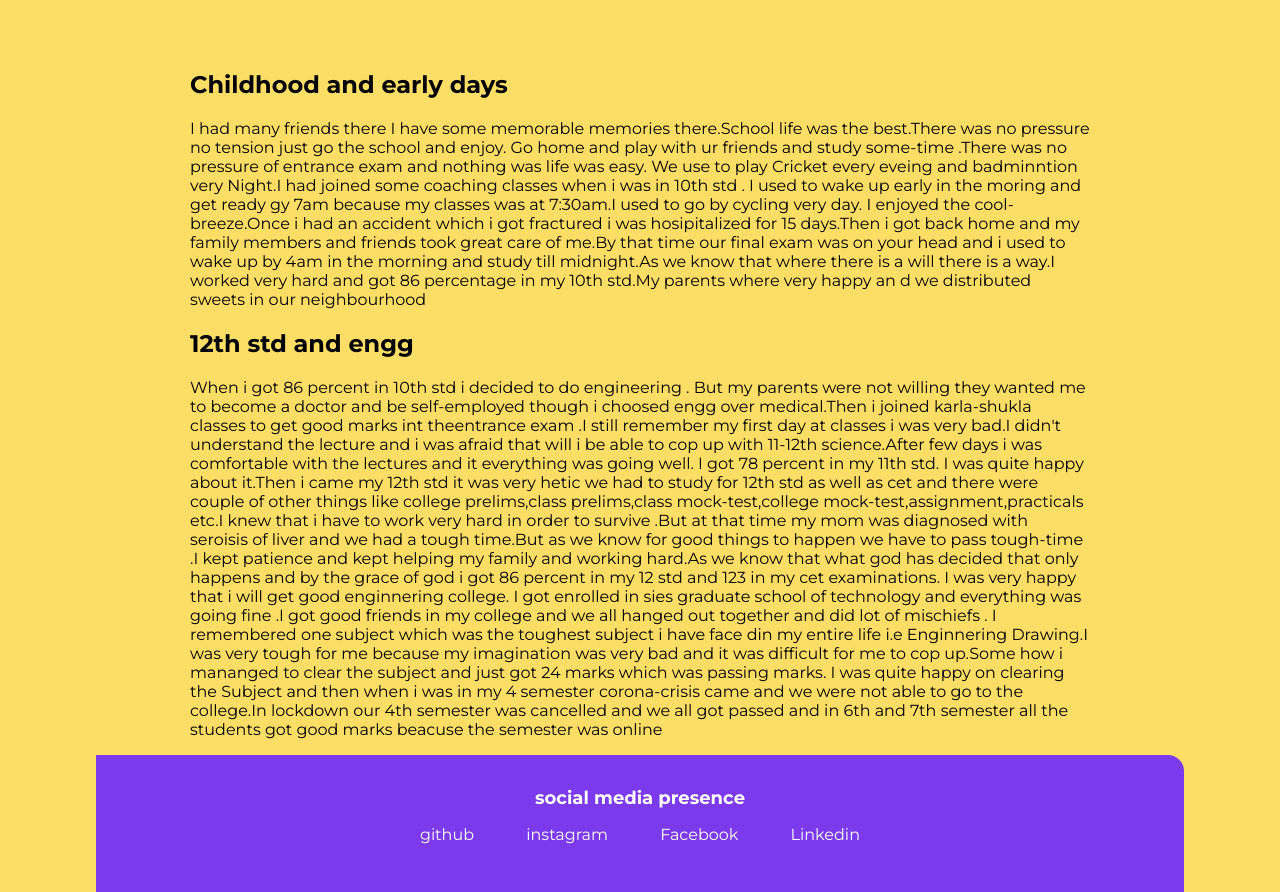
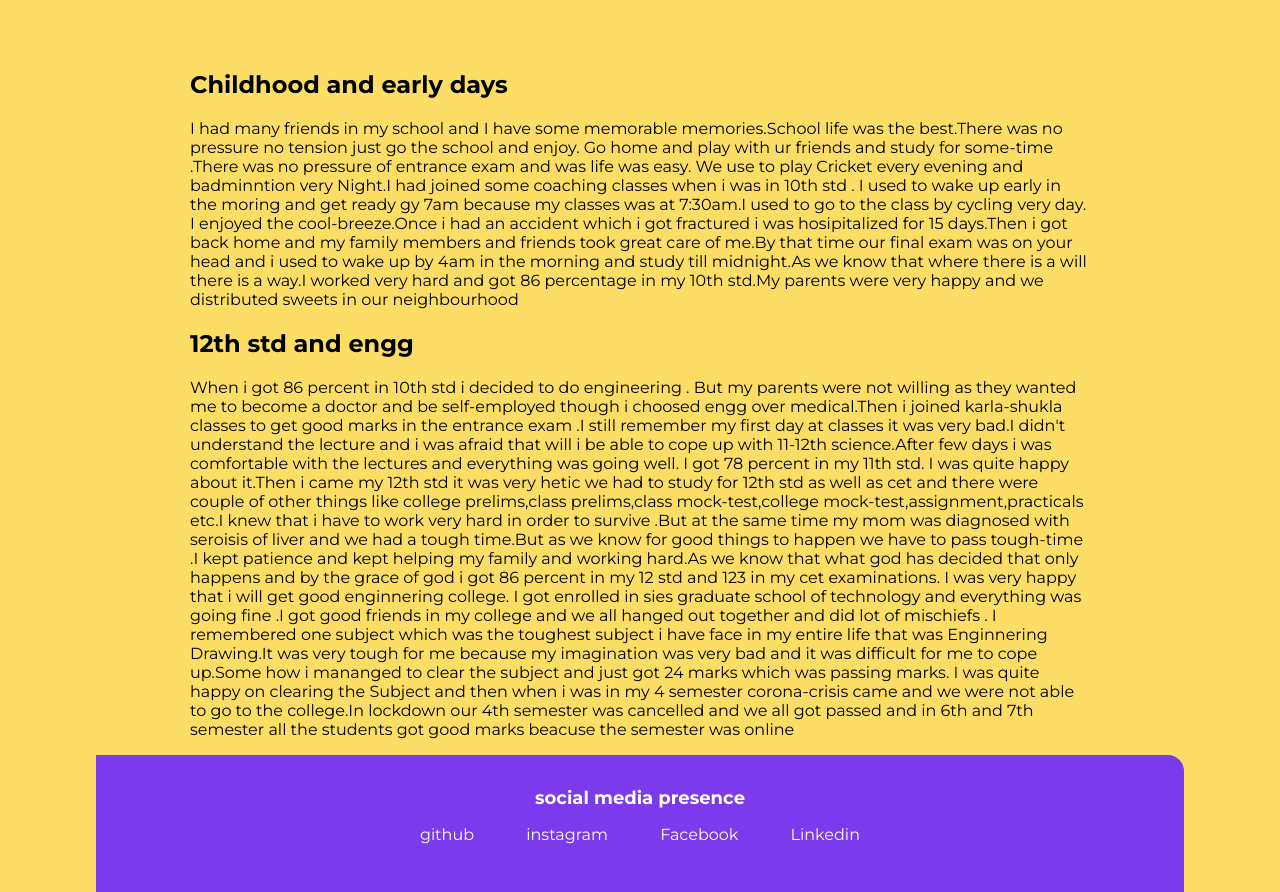
Before and after one commit to parthmodi444/Basic-Html---Css, a plain HTML site: page blog-one.html in a window 1280 px wide. Shown: the part 249-1141 px from the top of the page. Drawn offline with Linux system fonts and the light colour scheme.

Commit message:
finaal commit

```diff
--- a/blog-one.html
+++ b/blog-one.html
@@ -9,7 +9,7 @@
 </head>
 <body>
     <nav class="navigation container">
-        <div class="nav-brand"><a href="/">adarshbalika</a></div>
+        <div class="nav-brand"><a href="/">Parth Modi</a></div>
         <ul class="list-non-bullet nav-pills">
           <li class="list-item-inline">
             <a class="link " href="/">home</a>
@@ -31,17 +31,17 @@
 
         <div class="container container-center">
             <h2>Childhood and early days</h2>
-            <p>I had many friends there I have some memorable memories there.School life was the best.There was no pressure no tension just go the school and enjoy.
-              Go home and play with ur friends and study some-time .There was no pressure of entrance exam and nothing was life was easy.
-              We use to play Cricket every eveing and badminntion very Night.I had joined some coaching classes when i was in 10th std .
-              I used to wake up early in the moring and get ready gy 7am because my classes was at 7:30am.I used to go by cycling very day.
-              I enjoyed the cool-breeze.Once i had an accident which i got fractured i was hosipitalized  for 15 days.Then i got back home and my family members and friends took great care of me.By that time our final exam was on your head and i used to wake up by 4am in the morning and study till midnight.As we know that where there is a will there is a way.I worked very hard and got 86 percentage in my 10th std.My parents where very happy an d we distributed sweets in our neighbourhood </p>
+            <p>I had many friends in my school and I have some memorable memories.School life was the best.There was no pressure no tension just go the school and enjoy.
+              Go home and play with ur friends and study  for some-time .There was no pressure of entrance exam and was life was easy.
+              We use to play Cricket every evening and badminntion very Night.I had joined some coaching classes when i was in 10th std .
+              I used to wake up early in the moring and get ready gy 7am because my classes was at 7:30am.I used to go  to the class by cycling very day.
+              I enjoyed the cool-breeze.Once i had an accident which i got fractured i was hosipitalized  for 15 days.Then i got back home and my family members and friends took great care of me.By that time our final exam was on your head and i used to wake up by 4am in the morning and study till midnight.As we know that where there is a will there is a way.I worked very hard and got 86 percentage in my 10th std.My parents were very happy and we distributed sweets in our neighbourhood </p>
             <h2>12th std and engg</h2>
-            <p>When i got 86 percent in 10th std i decided to do engineering . But my parents were not willing they wanted me to become a doctor and be self-employed though i choosed engg over medical.Then i joined karla-shukla classes to get good marks int theentrance exam .I still remember my first day at classes i was very bad.I didn't understand the lecture and i was afraid that will i be able to cop up with 11-12th science.After few days i was comfortable with the lectures and it everything was going well. I got 78 percent in my 11th std.
-              I was quite happy about it.Then i came my 12th std it was very hetic we had to study for 12th std as well as cet and there were couple of other things like college prelims,class prelims,class mock-test,college mock-test,assignment,practicals etc.I knew that i have to work very hard in order to survive .But at that time my mom was diagnosed with seroisis of liver and we had a tough time.But as we know for good things to happen we have to pass tough-time .I kept patience and kept helping my family and working hard.As we know that what god has decided that only happens and by the grace of god i got 86 percent in my 12 std
+            <p>When i got 86 percent in 10th std i decided to do engineering . But my parents were not willing as they wanted me to become a doctor and be self-employed though i choosed engg over medical.Then i joined karla-shukla classes to get good marks in the entrance exam .I still remember my first day at classes it was very bad.I didn't understand the lecture and i was afraid that will i be able to cope up with 11-12th science.After few days i was comfortable with the lectures and everything was going well. I got 78 percent in my 11th std.
+              I was quite happy about it.Then i came my 12th std it was very hetic we had to study for 12th std as well as cet and there were couple of other things like college prelims,class prelims,class mock-test,college mock-test,assignment,practicals etc.I knew that i have to work very hard in order to survive .But at the same  time my mom was diagnosed with seroisis of liver and we had a tough time.But as we know for good things to happen we have to pass tough-time .I kept patience and kept helping my family and working hard.As we know that what god has decided that only happens and by the grace of god i got 86 percent in my 12 std
               and 123 in my cet examinations. I was very happy that i will get good enginnering college.
               I got enrolled in sies graduate school of technology and everything was going fine .I got good friends in my college and we all hanged out together and did lot of
-              mischiefs . I remembered one subject which was the toughest subject i have face din my entire life i.e Enginnering Drawing.I was very tough for me because my imagination was very bad and it was difficult for me to cop up.Some how i mananged to clear the subject and just got 24 marks which was passing marks.
+              mischiefs . I remembered one subject which was the toughest subject i have face in my entire life that was Enginnering Drawing.It was very tough for me because my imagination was very bad and it was difficult for me to cope up.Some how i mananged to clear the subject and just got 24 marks which was passing marks.
               I was quite happy on clearing the Subject and then when i was in my  4 semester corona-crisis came and we were not able to go to the college.In lockdown our 4th semester was cancelled and we all got passed and in 6th and 7th semester all the students got good marks beacuse the semester was online
 
                 </p>
```
Also changed, not shown: blog-two.html (+1 -1 lines), blogs.html (+1 -1 lines), index.html (+4 -4 lines), projects.html (+1 -1 lines), images/my.jpg (added).
